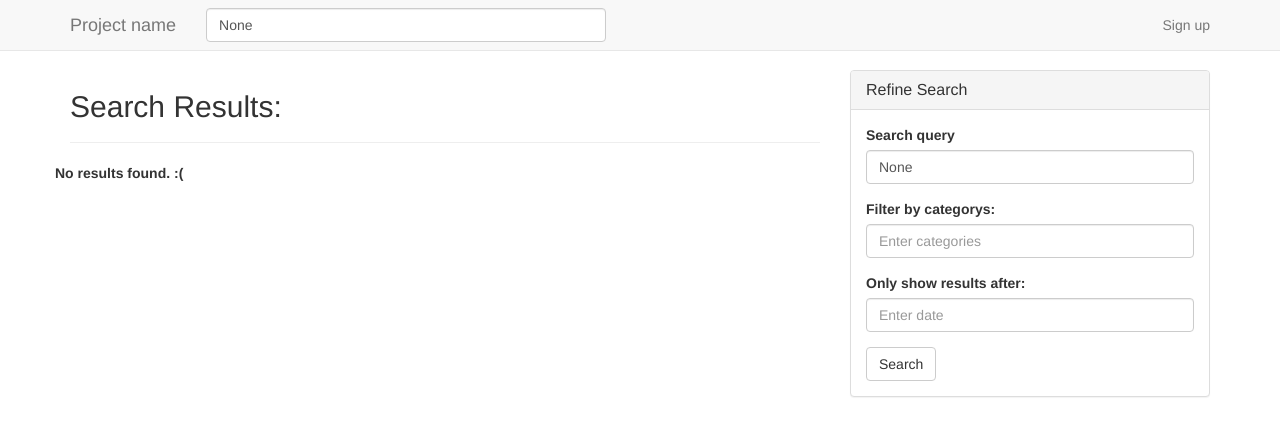
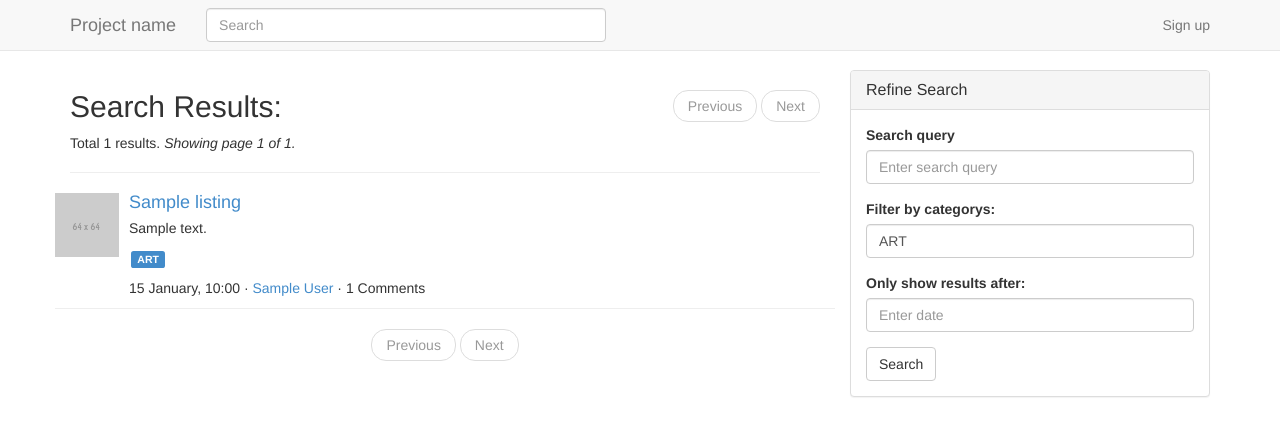
Before and after one commit to ymichael/cs2102-project, a Flask app: page /search?cat=ART in a window 1280 px wide. Shown: the top 436 px of the page. Run offline with Flask 2, Linux system fonts and the light colour scheme; data comes from the database, SQL or seed files in the repository; tables that the repository leaves empty hold one stand-in row (values such as "Sample post"); parts of the project's set-up code (start-up, migrations or seed data) failed here and were passed over; some libraries are stand-ins or nearby versions.

Commit message:
Search by category. WIP.

```diff
--- a/app.py
+++ b/app.py
@@ -230,20 +230,34 @@
 @app.route("/search")
 def search():
     results_per_page = 20
-    query = request.args.get('q')
+    query = request.args.get('q', '')
+    category = request.args.get('cat', '')
     page = request.args.get('p') or 1
     page = int(page)
 
     data = generic_data_object()
     data['q'] = query
     data['p'] = page
-    data['total_results'] = model.search.listings_count(query)
-    data['max_p'] = int(round(float(data['total_results']) / 20 + 0.5))
-    listings = model.listing.get_listings_info(
-        model.search.listings(
+    data['cat'] = category
+
+    if query and category:
+        pass
+    elif category:
+        cat_id = model.category.create_or_retrieve_category(category)
+        data['total_results'] = model.listing.get_number_of_listings_in_cat(cat_id)
+        data['max_p'] = int(round(float(data['total_results']) / 20 + 0.5))
+        lids = model.listing.get_lids_by_cat_id(
+            cat_id, results_per_page,
+            (page - 1) * results_per_page)
+    elif query:
+        data['total_results'] = model.search.listings_count(query)
+        data['max_p'] = int(round(float(data['total_results']) / 20 + 0.5))
+        lids = model.search.listings(
             query, results_per_page,
-            (page - 1) * results_per_page))
+            (page - 1) * results_per_page)
+
     # TODO(michael): Super inefficient.
+    listings = model.listing.get_listings_info(lids)
     for l in listings:
         l['categories'] = model.category.listing_categories(l['lid'])
     data['results'] = listings
--- a/model/listing.py
+++ b/model/listing.py
@@ -151,6 +151,31 @@
     return obj
 
 
+def get_lids_by_cat_id(cat_id, limit, offset=0):
+    sql = """\
+        SELECT l.lid
+            FROM listings l, listing_categories c
+            WHERE l.lid = c.lid AND
+                c.cat_id = ?
+            ORDER BY l.lid DESC
+            LIMIT ? OFFSET ?"""
+    with db.DatabaseCursor() as cursor:
+        obj = cursor.execute(
+            sql, (cat_id, limit, offset)).fetchall()
+    return [x['lid'] for x in obj]
+
+
+def get_number_of_listings_in_cat(cat_id):
+    sql = """\
+        SELECT COUNT(*) as count
+            FROM listings l, listing_categories c
+            WHERE l.lid = c.lid AND
+                c.cat_id = ?"""
+    with db.DatabaseCursor() as cursor:
+        row = cursor.execute(sql, (cat_id,)).fetchone()
+    return row['count']
+
+
 def get_latest_listings(limit, offset=0):
     sql = """\
         SELECT *
--- a/static/css/main.css
+++ b/static/css/main.css
@@ -24,5 +24,8 @@
 }
 
 .cat-pills {
+	margin: 0 2px;
+}
+.large {
 	font-size: 1.1em;
 }
--- a/templates/listing.html
+++ b/templates/listing.html
@@ -5,7 +5,9 @@
         <h2>{{ listing.title }}</h2>
         <p>
             {% for c in categories %}
-                <span class="cat-pills label label-primary ">{{ c.label | upper }}</span>
+                <a href='/search?cat={{ c.label | upper }}' class="large cat-pills label label-primary ">
+                    {{ c.label | upper }}
+                </a>
             {% endfor %}
         </p>
         <p>{{ listing.description }}</p>
--- a/templates/partials/search_pager.html
+++ b/templates/partials/search_pager.html
@@ -2,11 +2,11 @@
     {% if p == 1 %}
         <li class='disabled'><a href="">Previous</a></li>
     {% else %}
-        <li><a href="/search?q={{ q }}&amp;p={{ p - 1 }}">Previous</a></li>
+        <li><a href="/search?q={{ q }}&amp;cat={{ cat }}&amp;p={{ p - 1 }}">Previous</a></li>
     {% endif %}
     {% if p == max_p %}
         <li class='disabled'><a href="">Next</a></li>
     {% else %}
-        <li><a href="/search?q={{ q }}&amp;p={{ p + 1 }}">Next</a></li>
+        <li><a href="/search?q={{ q }}&amp;cat={{ cat }}&amp;p={{ p + 1 }}">Next</a></li>
     {% endif %}
 </ul>
--- a/templates/partials/search_sidebar.html
+++ b/templates/partials/search_sidebar.html
@@ -6,11 +6,12 @@
         <form role="form" action='/search'>
             <div class="form-group">
                 <label for="inputQuery">Search query</label>
-                <input name='q' type="text" class="form-control" id="inputQuery" placeholder="Enter search query" value={{ q }}>
+                <input name='q' type="text" class="form-control" id="inputQuery" placeholder="Enter search query" value="{{ q }}">
             </div>
             <div class="form-group">
                 <label for="inputCat">Filter by categorys:</label>
-                <input name='cat' type="text" class="form-control" id="inputCat" placeholder="Enter categories">
+                <input name='cat' type="text" class="form-control" id="inputCat" placeholder="Enter categories"
+                    value="{{ cat }}">
             </div>
             <div class="form-group">
                 <label for="inputDate">Only show results after:</label>
--- a/templates/partials/single_listing.html
+++ b/templates/partials/single_listing.html
@@ -9,7 +9,9 @@
         <p>{{ l.description }}</p>
         <p>
             {% for c in l.categories %}
-                <small class="label label-primary ">{{ c.label | upper }}</small>
+                <a href='/search?cat={{ c.label | upper }}' class="cat-pills label label-primary ">
+                    {{ c.label | upper }}
+                </a>
             {% endfor %}
         </p>
         <div class='meta'>
```
Also changed, not shown: model/test_listing.py (+17 -0 lines).
